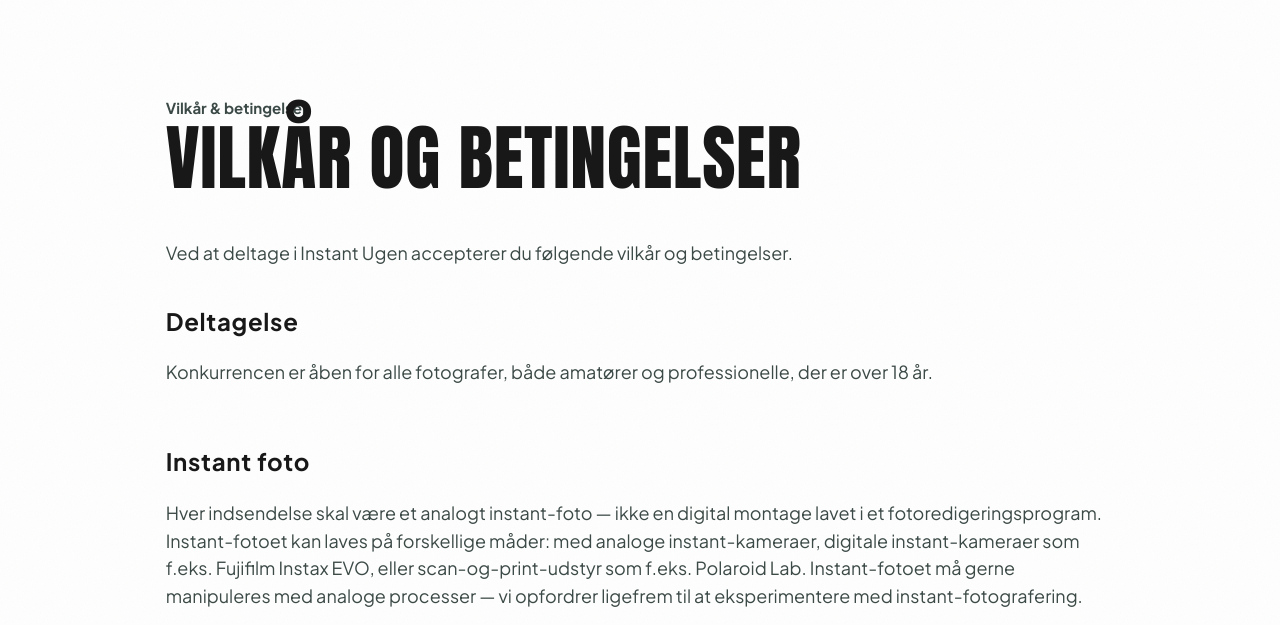
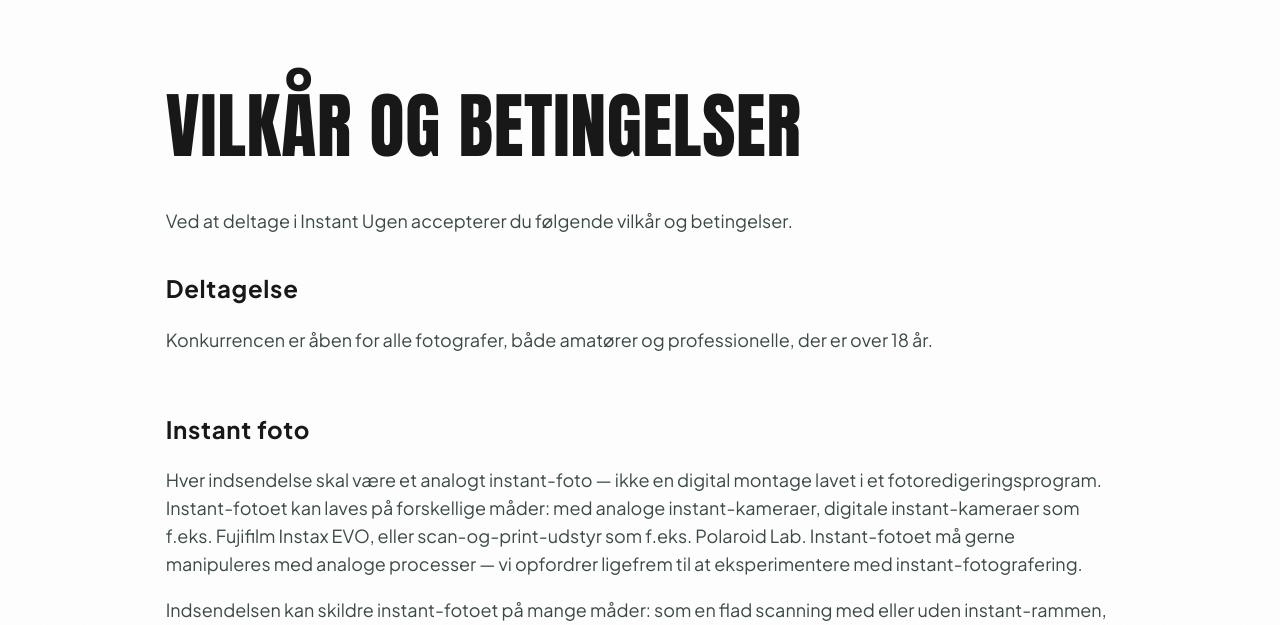
Before and after one commit to allynavarro/instant-ugen, a website: page vilkaar-og-betingelser.html in a window 1280 px wide. Shown: the part 127-752 px from the top of the page. Drawn offline with Linux system fonts and the light colour scheme.

Commit message:
fjern x2 vilkårogbetingelser

```diff
--- a/vilkaar-og-betingelser.html
+++ b/vilkaar-og-betingelser.html
@@ -45,7 +45,7 @@
   <section class="section section--paper">
     <div class="wrap">
       <div class="terms">
-        <p class="kicker">Vilkår &amp; betingelser</p>
+        <!-- <p class="kicker">Vilkår &amp; betingelser</p> -->
         <h1 class="poster-word" style="font-size: clamp(2.4rem, 7vw, 4.5rem); margin-bottom: .7em;">Vilkår og betingelser</h1>
         <p style="color: var(--ink-soft); margin-bottom: 2em;">Ved at deltage i Instant Ugen accepterer du følgende vilkår og betingelser.</p>
 
```
